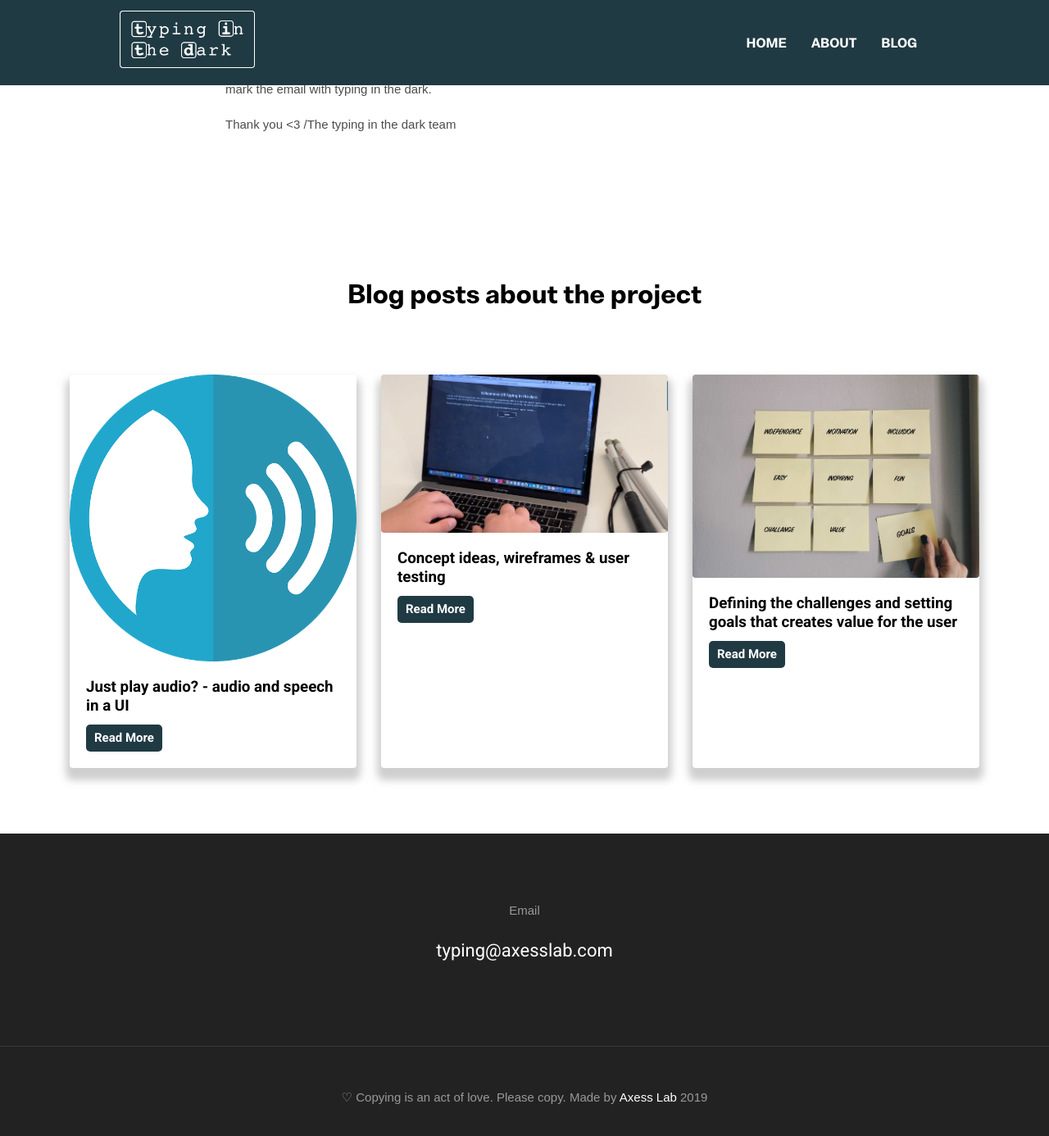
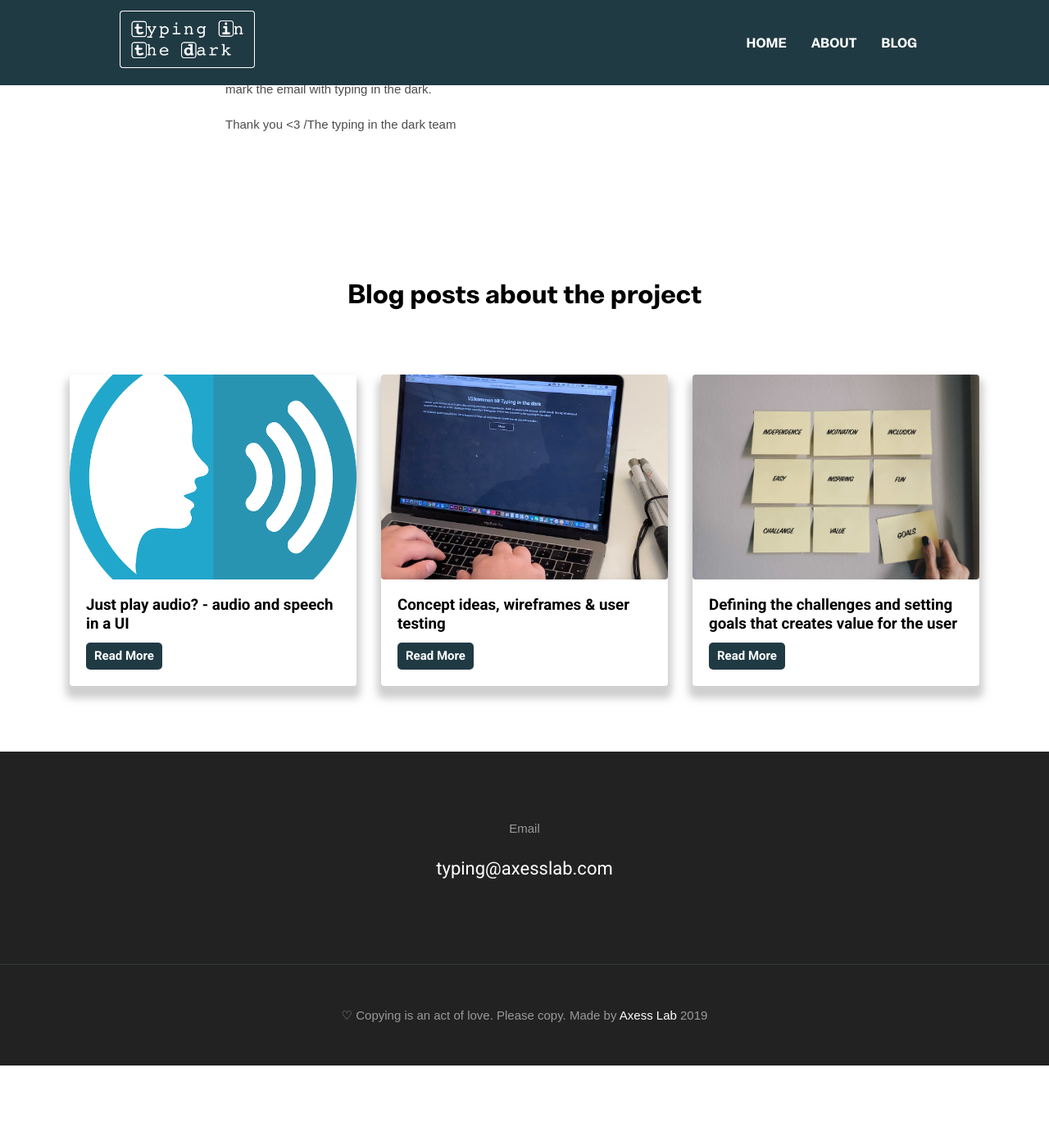
Before and after one commit to AxessLab/typing-website, a Jekyll site: the page built from index.html, in a window 1280 px wide and 1400 px high, scrolled down 3168 px. Shown: the top 1386 px of the window at 82% size. Built offline with Jekyll 4.4.1, drawn with Linux system fonts in a browser that asks for light colours; some web fonts are replaced; after the commit the page ends 4468 px from its top, so only the background shows below that.

Commit message:
Solved responsivness

```diff
--- a/_includes/blog-section.html
+++ b/_includes/blog-section.html
@@ -5,16 +5,16 @@
       <div class="col-12 text-center">
         <h2 class="section-title">Blog posts about the project</h2>
       </div>
-    </div>
-    <div class="card-deck">
       {% for post in site.posts offset:0 limit:3 %}
-      <div class="card shadow">
+      <div class="col-lg-4 col-sm-6 mb-4 mb-lg-0">
+        <article class="card shadow">
           <img class="rounded card-img-top" src="{{ '/assets/images/blog/' | relative_url }}{{ post.image }}" alt="{{ post.title }}">
           <div class="card-body">
             <h3 class="card-title"><a class="text-dark" href="{{ post.url | relative_url }}">{{ post.title }}</a>
             </h3>
             <a href="{{ post.url | relative_url }}" class="btn btn-xs btn-primary">Read More</a>
           </div>
+        </article>
       </div>
       {% endfor %}
     </div>
--- a/_sass/_common.scss
+++ b/_sass/_common.scss
@@ -23,6 +23,10 @@ body {
   justify-content: center;
 }
 
+.card-img-top {
+  max-width:100%;
+  max-height:100%;
+}
 
 ol, ul {
   list-style-type: none;
--- a/_sass/templates/_blog.scss
+++ b/_sass/templates/_blog.scss
@@ -70,6 +70,7 @@ blockquote > p {
 }
 
 .card-img-top {
-  max-width:100%;
-  max-height:100%;
+  width:100%;
+  height:250px;
+  object-fit: cover;
 }
--- a/_sass/templates/_homepage.scss
+++ b/_sass/templates/_homepage.scss
@@ -112,3 +112,9 @@
     display: none;
   }
 }
+
+.card-img-top {
+  width:100%;
+  height:250px;
+  object-fit: cover;
+}
```
Lines whose indentation alone changed are shown as unchanged.
